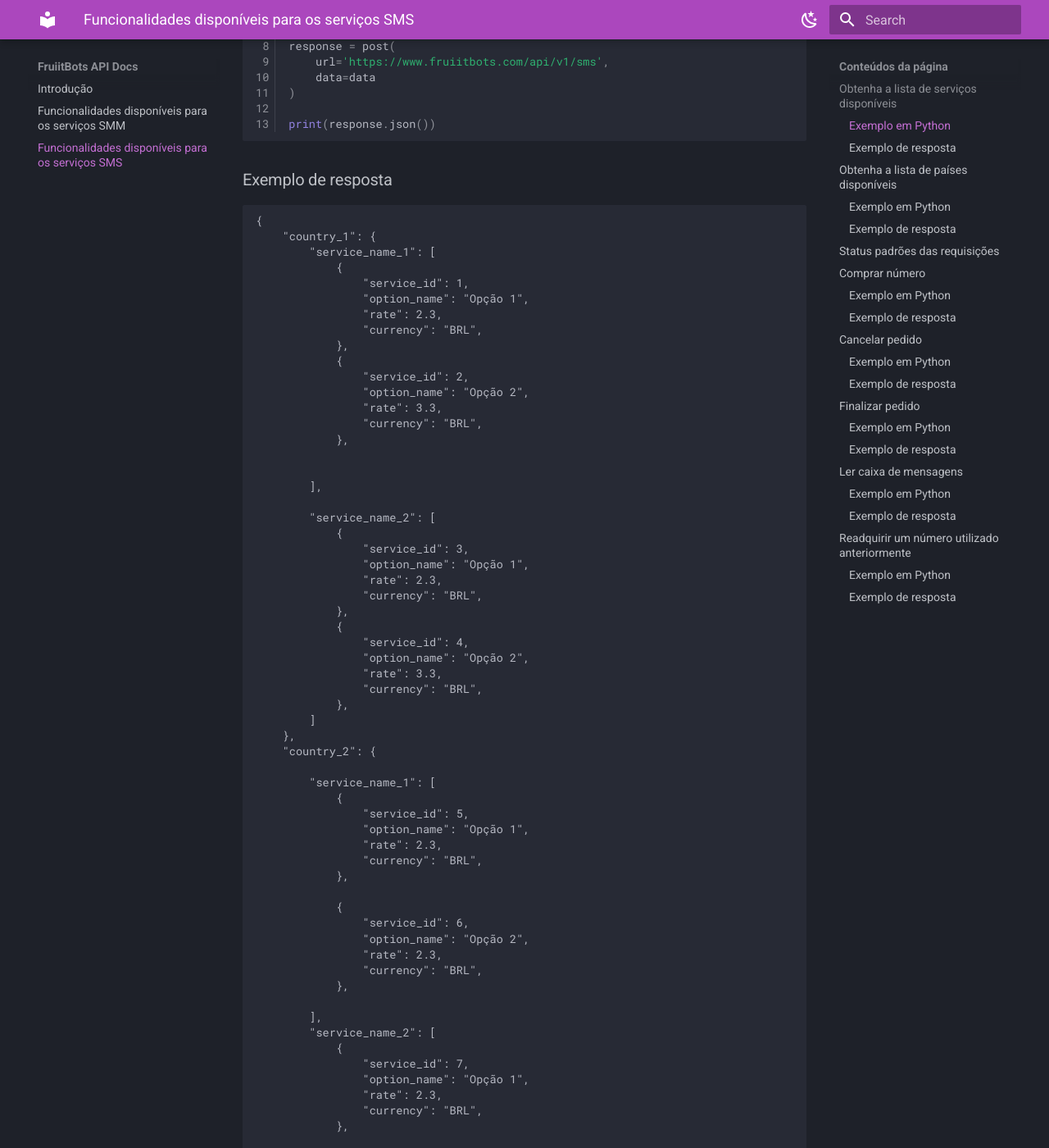
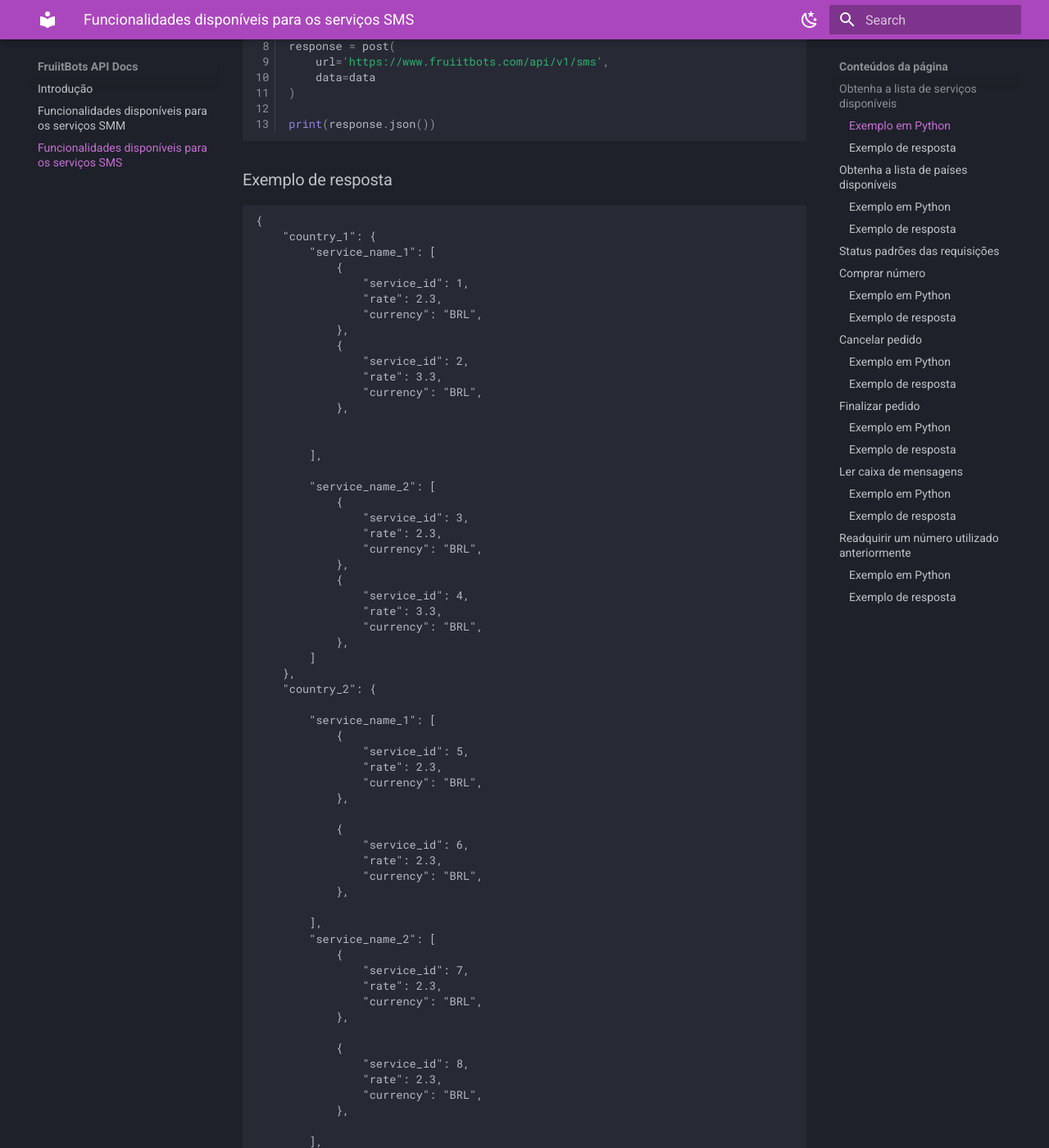
Before and after one commit to darkmathew/fruiitbots-full-api-docs, an MkDocs documentation site: the page built from docs/SMS.md, in a window 1280 px wide and 1400 px high, scrolled down 599 px. Shown: the whole window at 82% size. Built offline with MkDocs 1.6.1 and Material for MkDocs 9.7.7, drawn with Linux system fonts in a browser that asks for light colours; some of the changed text lies outside the part shown.

Commit message:
remoção option_name

```diff
--- a/docs/SMS.md
+++ b/docs/SMS.md
@@ -33,13 +33,11 @@ print(response.json())
 		"service_name_1": [
 			{
 				"service_id": 1,
-				"option_name": "Opção 1",
 				"rate": 2.3,
 				"currency": "BRL",
 			},
 			{
 				"service_id": 2,
-				"option_name": "Opção 2",
 				"rate": 3.3,
 				"currency": "BRL",
 			},
@@ -50,13 +48,11 @@ print(response.json())
 		"service_name_2": [
 			{
 				"service_id": 3,
-				"option_name": "Opção 1",
 				"rate": 2.3,
 				"currency": "BRL",
 			},
 			{
 				"service_id": 4,
-				"option_name": "Opção 2",
 				"rate": 3.3,
 				"currency": "BRL",
 			},
@@ -67,14 +63,12 @@ print(response.json())
 		"service_name_1": [
 			{
 				"service_id": 5,
-				"option_name": "Opção 1",
 				"rate": 2.3,
 				"currency": "BRL",
 			},
 
 			{
 				"service_id": 6,
-				"option_name": "Opção 2",
 				"rate": 2.3,
 				"currency": "BRL",
 			},
@@ -83,14 +77,12 @@ print(response.json())
 		"service_name_2": [
 			{
 				"service_id": 7,
-				"option_name": "Opção 1",
 				"rate": 2.3,
 				"currency": "BRL",
 			},
 
 			{
 				"service_id": 8,
-				"option_name": "Opção 2",
 				"rate": 2.3,
 				"currency": "BRL",
 			},
@@ -99,14 +91,12 @@ print(response.json())
 		"service_name_3": [
 			{
 				"service_id": 9,
-				"option_name": "Opção 1",
 				"rate": 2.3,
 				"currency": "BRL",
 			},
 
 			{
 				"service_id": 10,
-				"option_name": "Opção 2",
 				"rate": 2.3,
 				"currency": "BRL",
 			},
```
